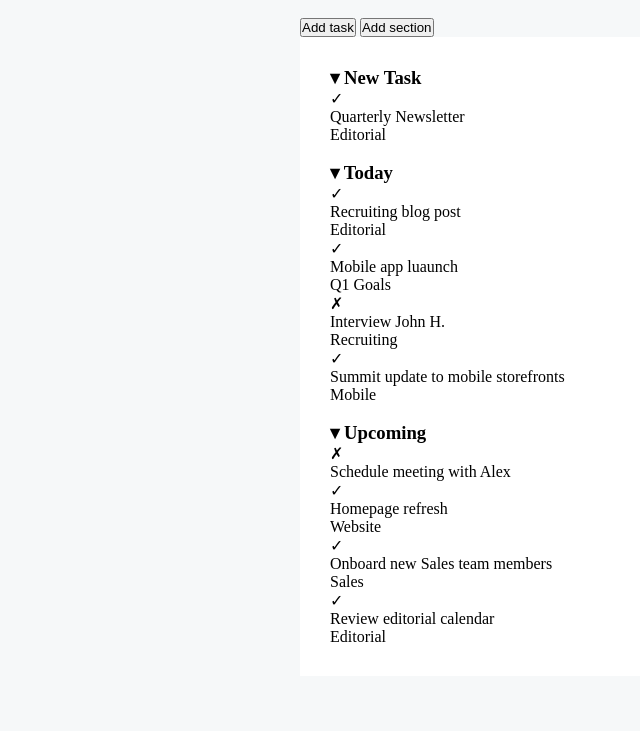
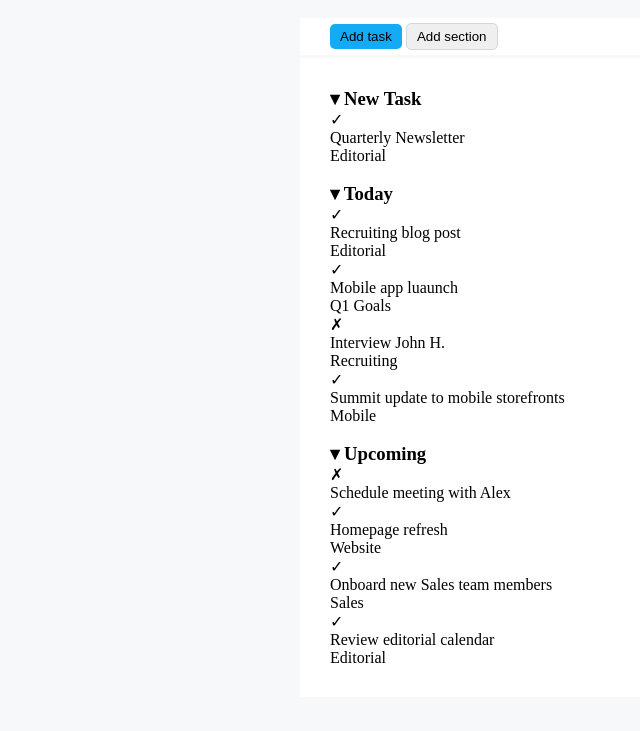
Before and after one commit to MarcoGreco74/html-css-toboolist, a plain HTML site: page index.html in a window 1280 px wide. Shown: the part 69-800 px from the top of the page, without its empty margins (0-640 px from the left). Drawn offline with Linux system fonts and the light colour scheme.

Commit message:
feat: sezione barra button

```diff
--- a/index.html
+++ b/index.html
@@ -13,9 +13,9 @@
         </div>
     </header>
     <main>
-        <div>
-            <button>Add task</button>
-            <button>Add section</button>
+        <div id="btn-group" class="container">
+            <button id="addTaskBtn">Add task</button>
+            <button id="addSectionBtn">Add section</button>
         </div>
         <div class="container">
             <h3>&dtrif; New Task</h3>
--- a/style/style.css
+++ b/style/style.css
@@ -19,3 +19,18 @@ main {
     background-color: #FFFFFF;
     padding: 30px;
 }
+#btn-group {
+    margin-bottom: 3px;
+    padding: 5px 30px;
+}
+#addSectionBtn {
+    border-radius: 5px;
+    padding: 5px 10px;
+    border: 1px solid #D2D8DB;
+}
+#addTaskBtn {
+    border-radius: 5px;
+    padding: 5px 10px;
+    background-color: #14AAF5;
+    border: 0px;
+}
```
